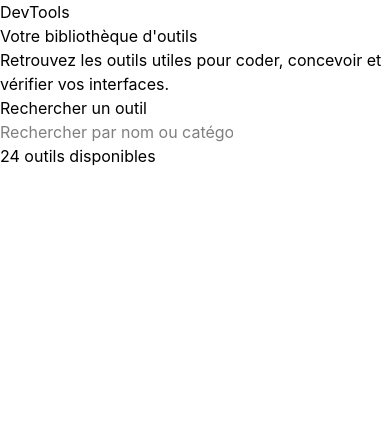
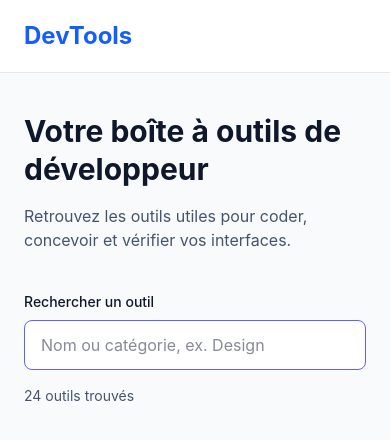
Before and after one commit to RaphaelEsposito/devtools, a website: page index.html in a window 390 px wide. Drawn offline with nearby package versions, Linux system fonts and the light colour scheme; files that its build step writes are made by us from their sources.

Commit message:
Ajout du style Tailwind et du responsive

```diff
--- a/index.html
+++ b/index.html
@@ -1,3 +1,4 @@
+
 <!DOCTYPE html>
 <html lang="fr">
 <head>
@@ -6,27 +7,42 @@
     <title>DevTools</title>
     <link rel="stylesheet" href="./dist/output.css">
 </head>
-<body>
 
-    <header>
-        <h1>DevTools</h1>
+<body class="min-h-screen bg-slate-50 text-slate-900">
+
+    <header class="bg-white border-b border-slate-200">
+        <div class="max-w-6xl mx-auto px-6 py-5">
+            <h1 class="text-2xl font-bold text-blue-600">DevTools</h1>
+        </div>
     </header>
 
-    <main>
-        <section>
-            <h2>Votre bibliothèque d'outils</h2>
-            <p>Retrouvez les outils utiles pour coder, concevoir et vérifier vos interfaces.</p>
+    <main class="max-w-6xl mx-auto px-6 py-10">
+        <section class="mb-10">
+            <h2 class="max-w-xl text-3xl md:text-4xl font-bold leading-tight mb-4">Votre boîte à outils de développeur</h2>
+            <p class="text-slate-600 max-w-2xl">
+                Retrouvez les outils utiles pour coder, concevoir et vérifier vos interfaces.
+            </p>
+        </section>
+        <section class="mb-10">
+            <label for="recherche" class="block text-sm font-medium mb-2">
+                Rechercher un outil
+            </label>
+            <input
+                type="search"
+                id="recherche"
+                placeholder="Nom ou catégorie, ex. Design"
+                class="w-full md:max-w-xl rounded-lg border border-indigo-500 bg-white px-4 py-3 focus:outline-none focus:ring-2 focus:ring-indigo-500"
+            >
+            <p id="compteur" role="status" aria-live="polite" class="mt-4 text-sm text-slate-600">
+                24 outils trouvés
+            </p>
         </section>
         <section>
-            <label for="recherche">Rechercher un outil</label>
-            <input type="search" id="recherche" placeholder="Rechercher par nom ou catégorie...">
-            <p id="compteur" role="status" aria-live="polite">24 outils disponibles</p>
+            <div id="grille-outils" class="grid grid-cols-1 sm:grid-cols-2 lg:grid-cols-4 gap-5"></div>
         </section>
-        <section>
-            <div id="grille-outils"></div>
-        </section>
-        <p id="message-vide" hidden>Aucun outil trouvé pour cette recherche.</p>
+        <p id="message-vide" hidden class="text-center text-slate-500 py-10">
+            Aucun outil trouvé pour cette recherche.
+        </p>
     </main>
-
 </body>
 </html>
```
